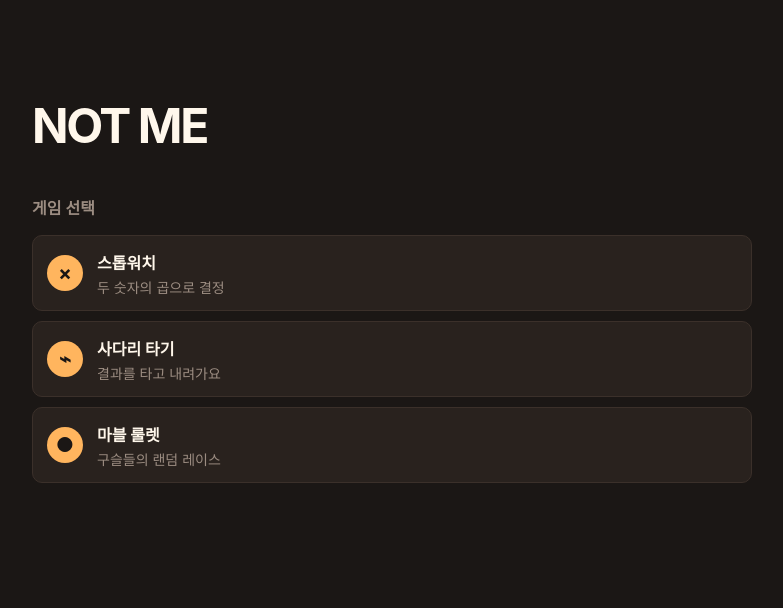
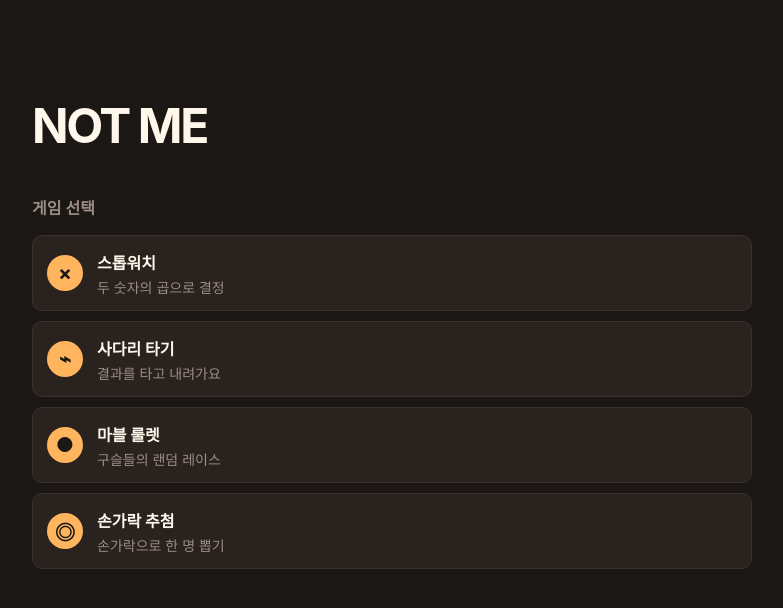
Before and after one commit to guiyoung2/NotMe, a React (Vite) app: page / in a window 1280 px wide. Shown: the top 608 px of the page, without its empty margins (248-1031 px from the left). Built offline with nearby package versions, Linux system fonts and the light colour scheme.

Commit message:
feat: 손가락 추첨 게임 연결

```diff
--- a/src/app/App.tsx
+++ b/src/app/App.tsx
@@ -3,6 +3,7 @@ import { BrowserRouter, Route, Routes } from 'react-router-dom';
 import { LadderPage } from '../features/ladder/LadderPage';
 import { MarblePage } from '../features/marble/MarblePage';
 import { StopwatchPage } from '../features/stopwatch/StopwatchPage';
+import { FingerDrawPage } from '../features/finger/FingerDrawPage';
 import { HomePage } from './HomePage';
 import { ServiceWorkerManager } from './ReloadPrompt';
 
@@ -15,6 +16,7 @@ export function App(): JSX.Element {
           <Route path="/stopwatch" element={<StopwatchPage />} />
           <Route path="/ladder" element={<LadderPage />} />
           <Route path="/marble" element={<MarblePage />} />
+          <Route path="/finger" element={<FingerDrawPage />} />
         </Routes>
       </ServiceWorkerManager>
     </BrowserRouter>
--- a/src/app/HomePage.tsx
+++ b/src/app/HomePage.tsx
@@ -3,9 +3,10 @@ import { Link } from 'react-router-dom';
 import { ReloadPrompt } from './ReloadPrompt';
 
 const games = [
-  { to: '/stopwatch', title: '스톱워치', description: '두 숫자의 곱으로 결정' },
-  { to: '/ladder', title: '사다리 타기', description: '결과를 타고 내려가요' },
-  { to: '/marble', title: '마블 룰렛', description: '구슬들의 랜덤 레이스' },
+  { to: '/stopwatch', title: '스톱워치', description: '두 숫자의 곱으로 결정', icon: '×' },
+  { to: '/ladder', title: '사다리 타기', description: '결과를 타고 내려가요', icon: '⌁' },
+  { to: '/marble', title: '마블 룰렛', description: '구슬들의 랜덤 레이스', icon: '●' },
+  { to: '/finger', title: '손가락 추첨', description: '손가락으로 한 명 뽑기', icon: '◎' },
 ] as const;
 
 export function HomePage(): JSX.Element {
@@ -15,10 +16,10 @@ export function HomePage(): JSX.Element {
         <h1>NOT ME</h1>
         <h2>게임 선택</h2>
         <ul className="game-list">
-          {games.map((game, index) => (
+          {games.map((game) => (
             <li key={game.to}>
               <Link className="game-list__link" to={game.to}>
-                <span className="game-list__icon" aria-hidden="true">{['×', '⌁', '●'][index]}</span>
+                <span className="game-list__icon" aria-hidden="true">{game.icon}</span>
                 <span>
                   <strong>{game.title}</strong>
                   <span>{game.description}</span>
```
Also changed, not shown: 2 other files (tests, documents, lock files or other folders).
